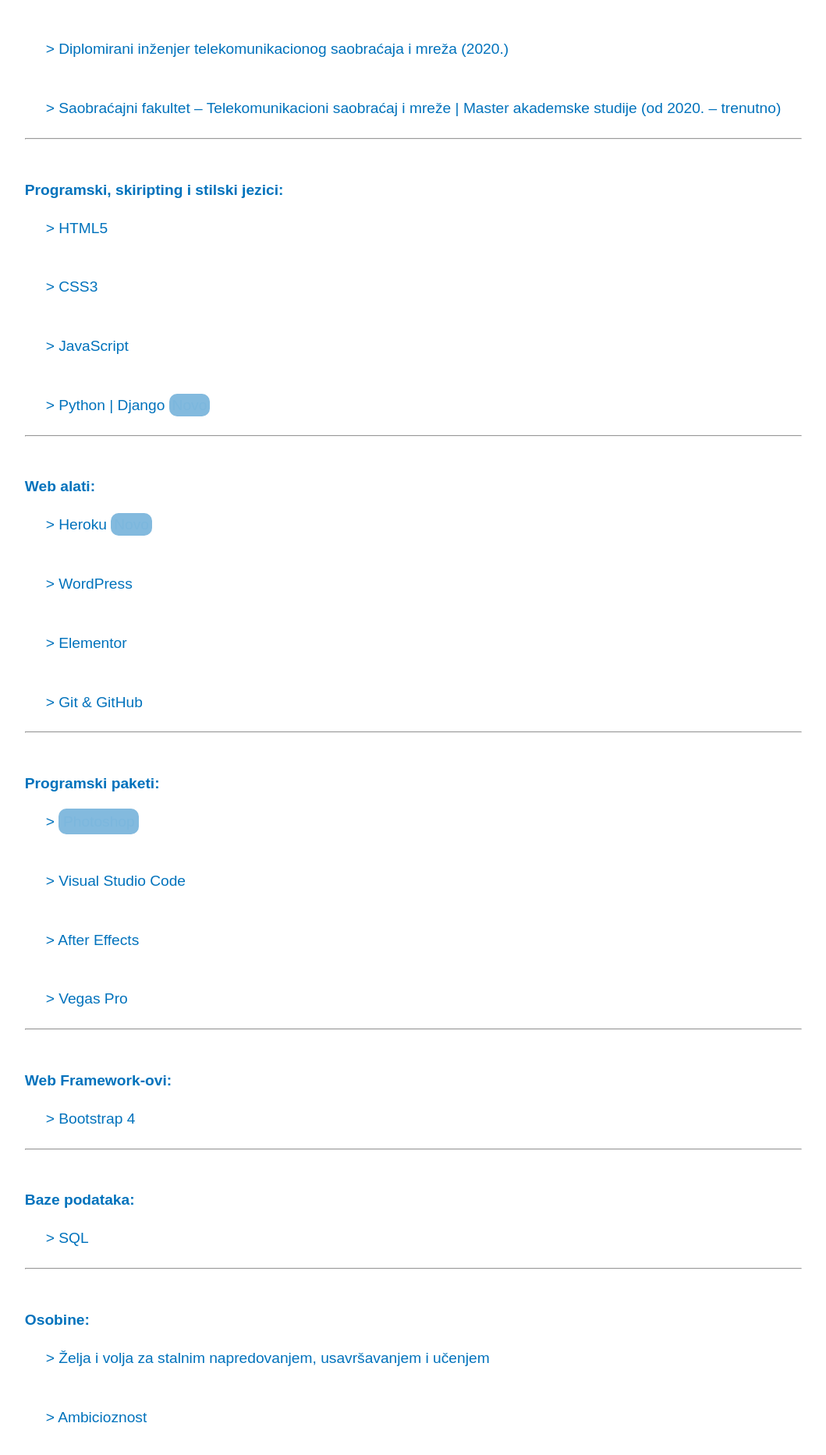
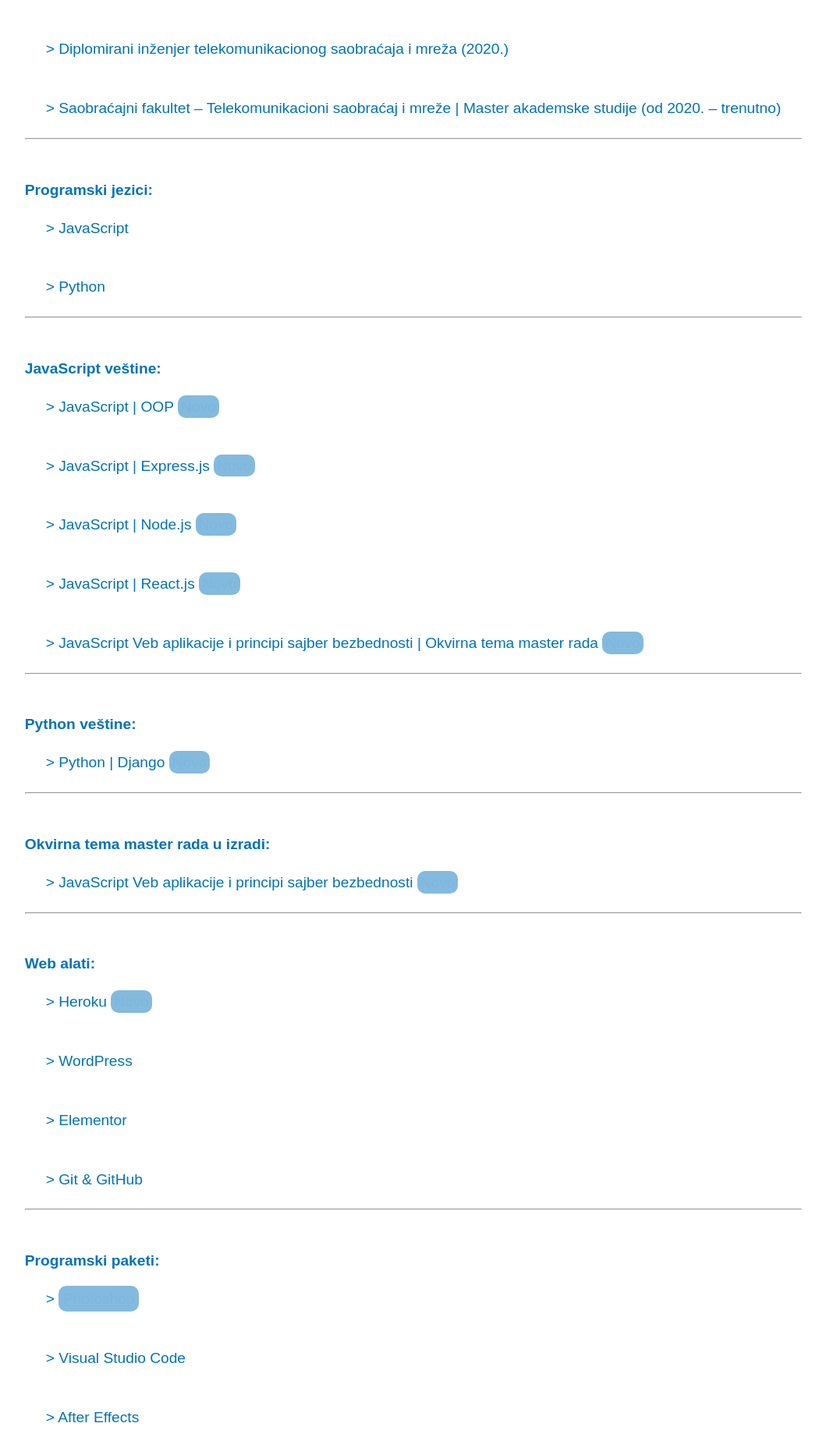
Before and after one commit to CoaPro/root, a Django app: page /profil/profil in a window 1280 px wide. Shown: the part 658-2524 px from the top of the page at 78% size, without its empty margins (110-1169 px from the left). Run offline with Django 3.2, Linux system fonts and the light colour scheme.

Commit message:
Update 1 | 11. 3. 2021.

```diff
--- a/aleksandarlukovic/templates/profil/en.html
+++ b/aleksandarlukovic/templates/profil/en.html
@@ -62,7 +62,7 @@
                         Last modified:
                         <br>
                         <br>
-                        11. 2. 2021.
+                        11. 3. 2021.
                     </div>
 
                 </div>
--- a/aleksandarlukovic/templates/profil/profil.html
+++ b/aleksandarlukovic/templates/profil/profil.html
@@ -95,17 +95,39 @@
 
                             </li>
 
-                            <li>Programski, skiripting i stilski jezici:
+                            <li>Programski jezici:
                                 <ul class="lista_a_a a2">
-                                    <li>> HTML5 </li>
-                                    <li>> CSS3  </li>
                                     <li>> JavaScript  </li>
+                                    <li>> Python </li>
+                                    <hr>
+                                </ul>
+                            </li>
+
+                            <li>JavaScript veštine:
+                                <ul class="lista_a_a a2">
+                                    <li>> JavaScript | OOP <span id="profilNovo">Novo</span> </li>
+                                    <li>> JavaScript | Express.js <span id="profilNovo">Novo</span> </li>
+                                    <li>> JavaScript | Node.js <span id="profilNovo">Novo</span> </li>
+                                    <li>> JavaScript | React.js <span id="profilNovo">Novo</span> </li>
+                                    <li>> JavaScript Veb aplikacije i principi sajber bezbednosti | Okvirna tema master rada <span id="profilNovo">Novo</span> </li>
+                                    <hr>
+                                </ul>
+                            </li>
+
+                            <li>Python veštine:
+                                <ul class="lista_a_a a2">
                                     <li>> Python | Django <span id="profilNovo">Novo</span></li>
                                     <hr>
+                                </ul>
+                            </li>
 
+                            <li>Okvirna tema master rada u izradi:
+                                <ul class="lista_a_a a2">
+                                    <li>> JavaScript Veb aplikacije i principi sajber bezbednosti <span id="profilNovo">Novo</span></li>
+                                    <hr>
                                 </ul>
+                            </li>
 
-                            </li>
 
                             <li>Web alati:
                                 <ul class="lista_a_a a3">
@@ -142,7 +164,8 @@
 
                             <li>Baze podataka:
                                 <ul class="lista_a_a a6">
-                                    <li>>  SQL</li>
+                                    <li>> SQL</li>
+                                    <li>> MongoDB <span id="profilNovo">Novo</span></li>
                                 </ul>
 
                                 <hr>
--- a/aleksandarlukovic/templates/profil/sr.html
+++ b/aleksandarlukovic/templates/profil/sr.html
@@ -67,7 +67,7 @@
                             Poslednja izmena:
                             <br>
                             <br>
-                            11. 2. 2021.
+                            11. 3. 2021.
                         </div>
 
                     </div>
```
Also changed, not shown: aleksandarlukovic/static/profil/css/stil-test2.css (+35 -0 lines), aleksandarlukovic/templates/profil/fakultet.html (+5 -4 lines), aleksandarlukovic/templates/profil/profile.html (+26 -5 lines).
